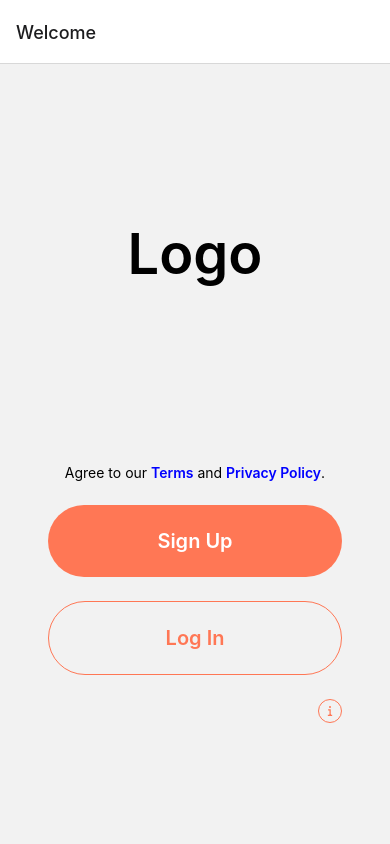
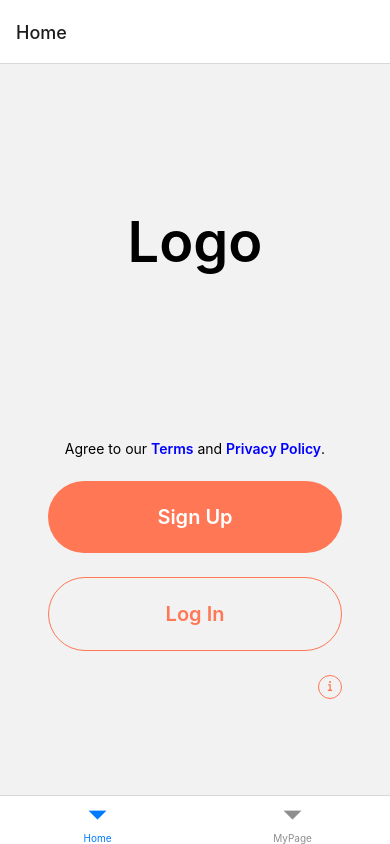
Before and after one commit to Naturalclar/expo-code-spaces, a React Native app: screen /Home in a window 390 px wide. Built offline with nearby package versions, Linux system fonts and the light colour scheme.

Commit message:
feat: add bottom tab navigator

```diff
--- a/package.json
+++ b/package.json
@@ -11,6 +11,7 @@
   },
   "dependencies": {
     "@expo/webpack-config": "^18.0.1",
+    "@react-navigation/bottom-tabs": "^6.5.8",
     "@react-navigation/native": "^6.1.7",
     "@react-navigation/native-stack": "^6.9.13",
     "@types/react": "~18.0.27",
--- a/src/routes/AuthRouter.tsx
+++ b/src/routes/AuthRouter.tsx
@@ -1,6 +1,8 @@
 import { createNativeStackNavigator } from "@react-navigation/native-stack";
 import * as React from "react";
 import { WelcomeScreen } from "../screens/WelcomeScreen";
+import { SignUpScreen } from "@/screens/SignUpScreen";
+import { LoginScreen } from "../screens/LoginScreen";
 
 const Stack = createNativeStackNavigator();
 
@@ -10,7 +12,13 @@ const Stack = createNativeStackNavigator();
 export const AuthRouter = () => {
   return (
     <Stack.Navigator>
-      <Stack.Screen name="Welcome" component={WelcomeScreen} />
+      <Stack.Screen
+        name="Welcome"
+        component={WelcomeScreen}
+        options={{ headerShown: false }}
+      />
+      <Stack.Screen name="SignUp" component={SignUpScreen} />
+      <Stack.Screen name="Login" component={LoginScreen} />
     </Stack.Navigator>
   );
 };
--- a/src/routes/MainRouter.tsx
+++ b/src/routes/MainRouter.tsx
@@ -1,6 +1,7 @@
 import { createNativeStackNavigator } from "@react-navigation/native-stack";
 import * as React from "react";
 import { WelcomeScreen } from "../screens/WelcomeScreen";
+import { createBottomTabNavigator } from "@react-navigation/bottom-tabs";
 
 const Stack = createNativeStackNavigator();
 
@@ -10,7 +11,22 @@ const Stack = createNativeStackNavigator();
 export const MainRouter = () => {
   return (
     <Stack.Navigator>
-      <Stack.Screen name="Welcome" component={WelcomeScreen} />
+      <Stack.Screen
+        name="Main"
+        component={MainTab}
+        options={{ headerShown: false }}
+      />
     </Stack.Navigator>
   );
 };
+
+const Tab = createBottomTabNavigator();
+
+const MainTab = () => {
+  return (
+    <Tab.Navigator>
+      <Tab.Screen name="Home" component={WelcomeScreen} />
+      <Tab.Screen name="MyPage" component={WelcomeScreen} />
+    </Tab.Navigator>
+  );
+};
--- a/src/routes/RootRouter.tsx
+++ b/src/routes/RootRouter.tsx
@@ -3,7 +3,7 @@ import { AuthRouter } from "./AuthRouter";
 import { MainRouter } from "./MainRouter";
 
 export const RootRouter = () => {
-  const isLoggedIn = false;
+  const isLoggedIn = true;
 
-  return isLoggedIn ? <AuthRouter /> : <MainRouter />;
+  return isLoggedIn ? <MainRouter /> : <AuthRouter />;
 };
--- /dev/null
+++ b/src/screens/LoginScreen.tsx
@@ -0,0 +1,20 @@
+import * as React from "react";
+import { Text, StyleSheet } from "react-native";
+import { Flex } from "@/components/Utils";
+
+/**
+ * Screen used for logging in to already existing account
+ */
+export const LoginScreen = () => {
+  return (
+    <Flex style={styles.container}>
+      <Text>TODO: Login Screen</Text>
+    </Flex>
+  );
+};
+
+const styles = StyleSheet.create({
+  container: {
+    padding: 24,
+  },
+});
--- /dev/null
+++ b/src/screens/SignUpScreen.tsx
@@ -0,0 +1,20 @@
+import * as React from "react";
+import { Text, StyleSheet } from "react-native";
+import { Flex } from "@/components/Utils";
+
+/**
+ * Screen used for signing up
+ */
+export const SignUpScreen = () => {
+  return (
+    <Flex style={styles.container}>
+      <Text>TODO: SignUp Screen</Text>
+    </Flex>
+  );
+};
+
+const styles = StyleSheet.create({
+  container: {
+    padding: 24,
+  },
+});
--- a/src/screens/WelcomeScreen.tsx
+++ b/src/screens/WelcomeScreen.tsx
@@ -4,13 +4,27 @@ import {
   PrimaryButton,
   PrimaryButtonOutline,
   InfoButton,
-} from "../components/Buttons";
-import { noop } from "../utils/noop";
-import { Flex, Row } from "../components/Utils";
+} from "@/components/Buttons";
+import { noop } from "@/utils/noop";
+import { Flex, Row } from "@/components/Utils";
 import { LinkText } from "@/components/Typography/LinkText";
 import { TopLogo } from "@/components/Logos";
+import { useNavigation } from "@react-navigation/native";
+
+// TODO: use navigation param type
+type FIXME = any;
 
 export const WelcomeScreen = () => {
+  const navigation = useNavigation<FIXME>();
+
+  const handlePressSignUp = React.useCallback(() => {
+    navigation.navigate("SignUp");
+  }, [navigation]);
+
+  const handlePressLogin = React.useCallback(() => {
+    navigation.navigate("Login");
+  }, [navigation]);
+
   return (
     <SafeAreaView style={styles.safeArea}>
       <View style={styles.container}>
@@ -23,8 +37,8 @@ export const WelcomeScreen = () => {
             {` and `}
             <LinkText onPress={noop}>Privacy Policy</LinkText>.
           </Text>
-          <PrimaryButton label="Sign Up" onPress={noop} />
-          <PrimaryButtonOutline label="Log In" onPress={noop} />
+          <PrimaryButton label="Sign Up" onPress={handlePressSignUp} />
+          <PrimaryButtonOutline label="Log In" onPress={handlePressLogin} />
           <Row justifyContent="flex-end">
             <InfoButton onPress={noop} />
           </Row>
```
Also changed, not shown: 1 other file (tests, documents, lock files or other folders).
